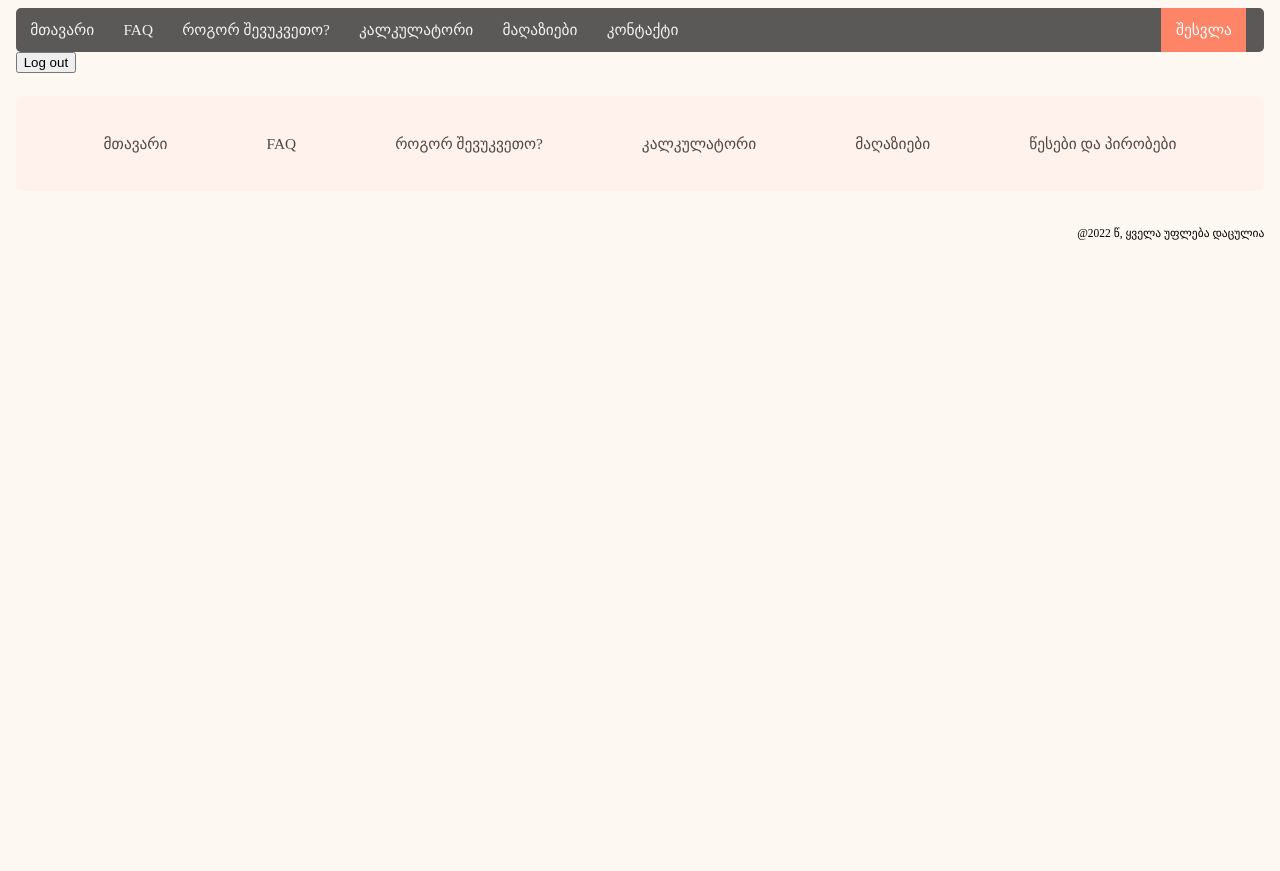
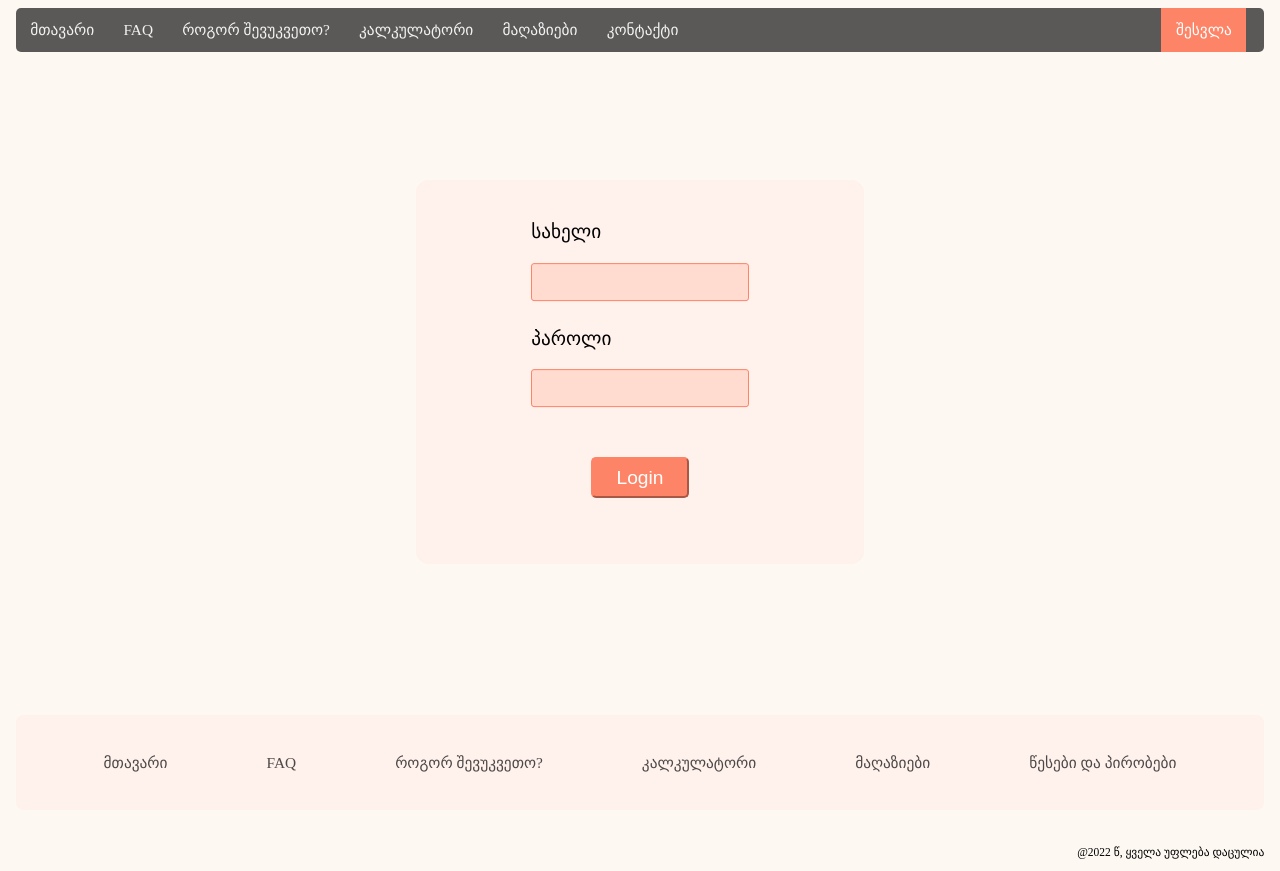
Before and after one commit to GegaLataria/forwarder-web, a React (Create React App) app: page /login in a window 1280 px wide. Before the commit the page ends 800 px from the top, so only its background shows below. Built offline with nearby package versions, Linux system fonts and the light colour scheme.

Commit message:
fixed localstorage bug

```diff
--- a/src/components/nav-items/login/LoggedIn.js
+++ b/src/components/nav-items/login/LoggedIn.js
@@ -1,16 +1,18 @@
-import React from "react";
+import React, { useEffect, useState } from "react";
+import Login from "./Login";
 // import { MyLink } from "../../footer/MyLink";
 
-const LoggedIn = () => {
-  //   if (document.getElementsByClassName("login")[0] !== undefined) {
-  //     document.getElementsByClassName("login")[0].style.display = "none";
-  //   }
-  //   <MyLink to="/loggedin" className="login" applyStyles text={"გასვლა"} />;
-
+const LoggedIn = ({ user, setUser }) => {
   const handleClick = () => {
-    window.localStorage.setItem("user", "");
+    window.localStorage.removeItem("user");
+    setUser("");
   };
   return <button onClick={handleClick}>Log out</button>;
 };
 
 export default LoggedIn;
+
+//   if (document.getElementsByClassName("login")[0] !== undefined) {
+//     document.getElementsByClassName("login")[0].style.display = "none";
+//   }
+//   <MyLink to="/loggedin" className="login" applyStyles text={"გასვლა"} />;
--- a/src/components/nav-items/login/Login.js
+++ b/src/components/nav-items/login/Login.js
@@ -15,6 +15,7 @@ const database = [
 
 const Login = () => {
   const [isSubmitted, setIsSubmitted] = useState(false);
+  const [test, setTest] = useState(0);
   const [loggedInUser, setLoggedInUser] = useState(() => {
     // getting stored value
     const saved = localStorage.getItem("user");
@@ -32,7 +33,6 @@ const Login = () => {
       }
     }
   };
-
   useEffect(() => {
     if (loggedInUser.length !== 0) {
       window.localStorage.setItem("user", JSON.stringify(loggedInUser));
@@ -73,13 +73,22 @@ const Login = () => {
   };
 
   const checkUser = () => {
-    return (
-      window.localStorage.getItem("user") &&
-      window.localStorage.getItem("user").length !== 0
-    );
+    if (window.localStorage.getItem("user")) {
+      if (window.localStorage.getItem("user").length !== 0) {
+        return true;
+      }
+    }
+    return false;
   };
-
-  return <div>{checkUser ? <LoggedIn /> : renderForm()}</div>;
+  return (
+    <div>
+      {loggedInUser ? (
+        <LoggedIn user={loggedInUser} setUser={setLoggedInUser} />
+      ) : (
+        renderForm()
+      )}
+    </div>
+  );
 };
 
 // function Login() {
```
